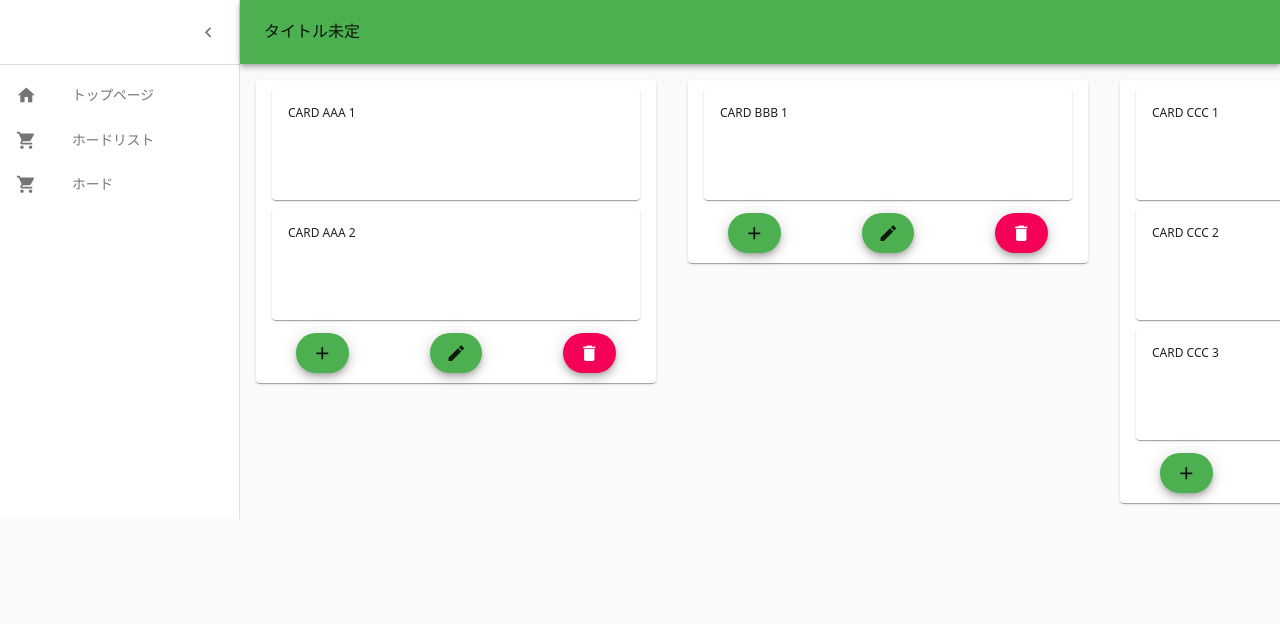
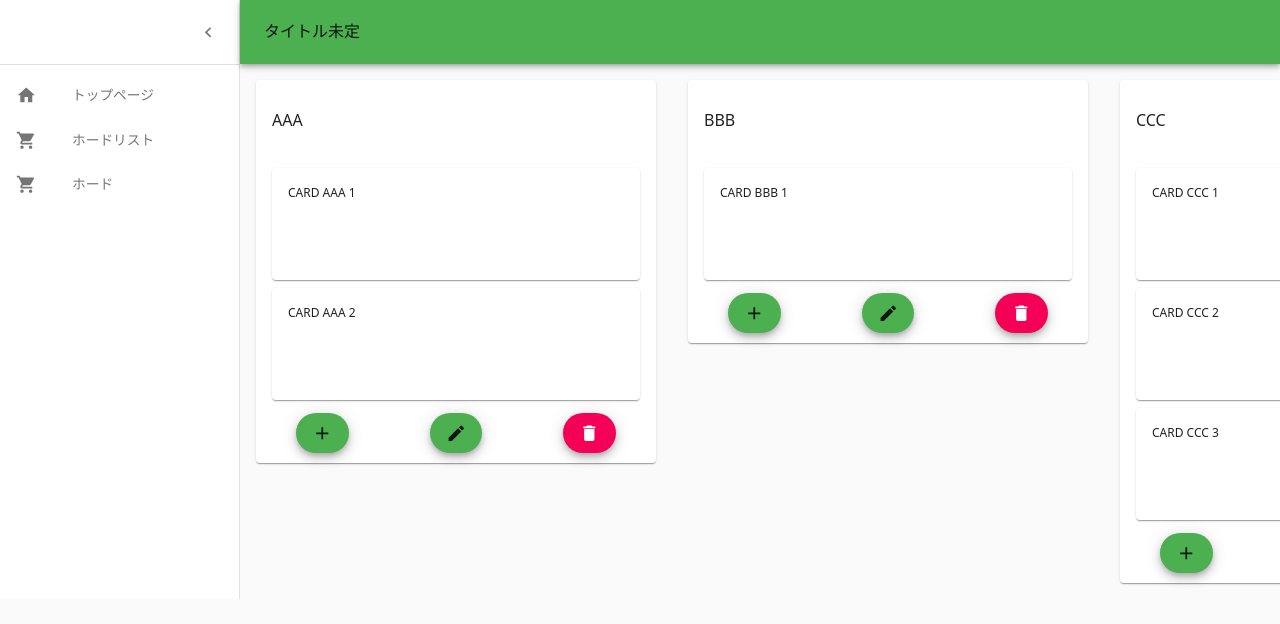
Before and after one commit to forest1040/rmat, a React (Create React App) app: page /board in a window 1280 px wide. Shown: the top 624 px of the page. Built offline with nearby package versions, Linux system fonts and the light colour scheme.

Commit message:
ListTitleAreaを追加

```diff
--- a/src/List.tsx
+++ b/src/List.tsx
@@ -8,7 +8,7 @@ import { createStyles, makeStyles } from "@material-ui/core/styles";
 import AddIcon from "@material-ui/icons/Add";
 import DeleteIcon from "@material-ui/icons/Delete";
 import EditIcon from "@material-ui/icons/Edit";
-//import ListTitleArea from "./ListTitleArea";
+import ListTitleArea from "./ListTitleArea";
 import Card from "./Card";
 import { allCards } from "./data";
 
@@ -116,7 +116,7 @@ const List: React.FC<Props> = (props) => {
           innerRef={provided.innerRef}
           className={classes.paper}
         >
-          {/* <ListTitleArea boardId={boardId} listId={listId} /> */}
+          <ListTitleArea boardId={boardId} listId={listId} />
           <Droppable droppableId={`listId-${listId}`} type="Card">
             {(cardProvided) => (
               <div
--- /dev/null
+++ b/src/ListTitleArea.tsx
@@ -0,0 +1,127 @@
+import React, { useState } from "react";
+//import styled from "styled-components";
+import TextField from "@material-ui/core/TextField";
+import Fab from "@material-ui/core/Fab";
+import CheckIcon from "@material-ui/icons/Check";
+import Typography from "@material-ui/core/Typography";
+//import State from "../State";
+import { createStyles, makeStyles } from "@material-ui/core/styles";
+import { allLists } from "./data";
+import classes from "*.module.css";
+
+interface Props {
+  boardId: number;
+  listId: number;
+}
+
+const useStyles = makeStyles(() => {
+  return createStyles({
+    listTitleArea: {
+      display: "flex",
+      alignItems: "center",
+      marginTop: "8px",
+    },
+    listTitleForm: {
+      flexBasis: "80%",
+      marginLeft: "8px",
+    },
+    listTitleTextField: {
+      width: "100%",
+    },
+    listTitle: {
+      display: "flex",
+      alignItems: "center",
+      width: "100%",
+      minHeight: "72px",
+      padding: "0 16px",
+      cursor: "pointer",
+    },
+    listTitleTypography: {
+      overflow: "hidden",
+      textOverflow: "ellipsis",
+      whiteSpace: "nowrap",
+    },
+    editIconArea: {
+      flexBasis: "20%",
+      margin: "0 16px",
+      textAlign: "center",
+    },
+  });
+});
+
+const ListTitleArea: React.FC<Props> = (props) => {
+  const { boardId, listId } = props;
+  const classes = useStyles();
+
+  //const Container = State.useContainer();
+  const [isInputArea, setIsInputArea] = useState(false);
+
+  const list = allLists.find((listData) => listData.id === listId);
+  const ListTitle = list?.title || "";
+  const [title, setTitle] = useState(ListTitle);
+
+  const handleisInputAreaChange = () => {
+    //Container.onListTitleChanged(boardId, listId, title);
+    setIsInputArea(!isInputArea);
+  };
+
+  const handleListTitleChanged = (
+    event: React.ChangeEvent<
+      HTMLTextAreaElement | HTMLInputElement | HTMLSelectElement
+    >
+  ) => {
+    setTitle(event.target.value);
+  };
+
+  const handleKeyPressed = (event: React.KeyboardEvent<HTMLDivElement>) => {
+    if (event.key === "Enter") {
+      handleisInputAreaChange();
+    }
+  };
+
+  return (
+    <div className={classes.listTitleArea}>
+      {isInputArea ? (
+        <div className={classes.listTitleForm}>
+          <TextField
+            className={classes.listTitleTextField}
+            id="list-name"
+            label="Card Title"
+            value={title}
+            margin="normal"
+            autoFocus
+            onChange={handleListTitleChanged}
+            onKeyPress={handleKeyPressed}
+            onBlur={handleisInputAreaChange}
+          />
+        </div>
+      ) : (
+        <div className={classes.listTitle} onClick={handleisInputAreaChange}>
+          <Typography
+            className={classes.listTitleTypography}
+            variant="h6"
+            gutterBottom
+          >
+            {title || "The title is empty"}
+          </Typography>
+        </div>
+      )}
+      {isInputArea && (
+        <div className={classes.editIconArea}>
+          <Fab
+            variant="extended"
+            size="medium"
+            color="primary"
+            aria-label="DONE"
+            onClick={handleisInputAreaChange}
+          >
+            <CheckIcon />
+            DONE
+          </Fab>
+        </div>
+      )}
+    </div>
+  );
+};
+
+export default ListTitleArea;
```
